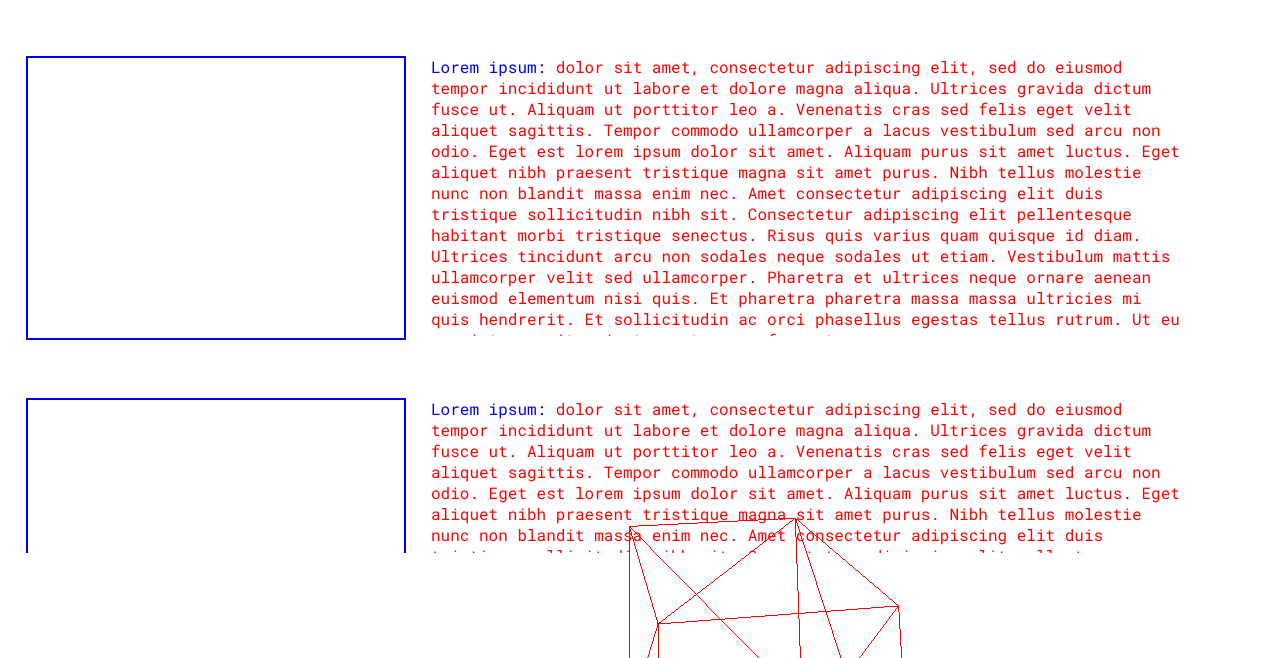
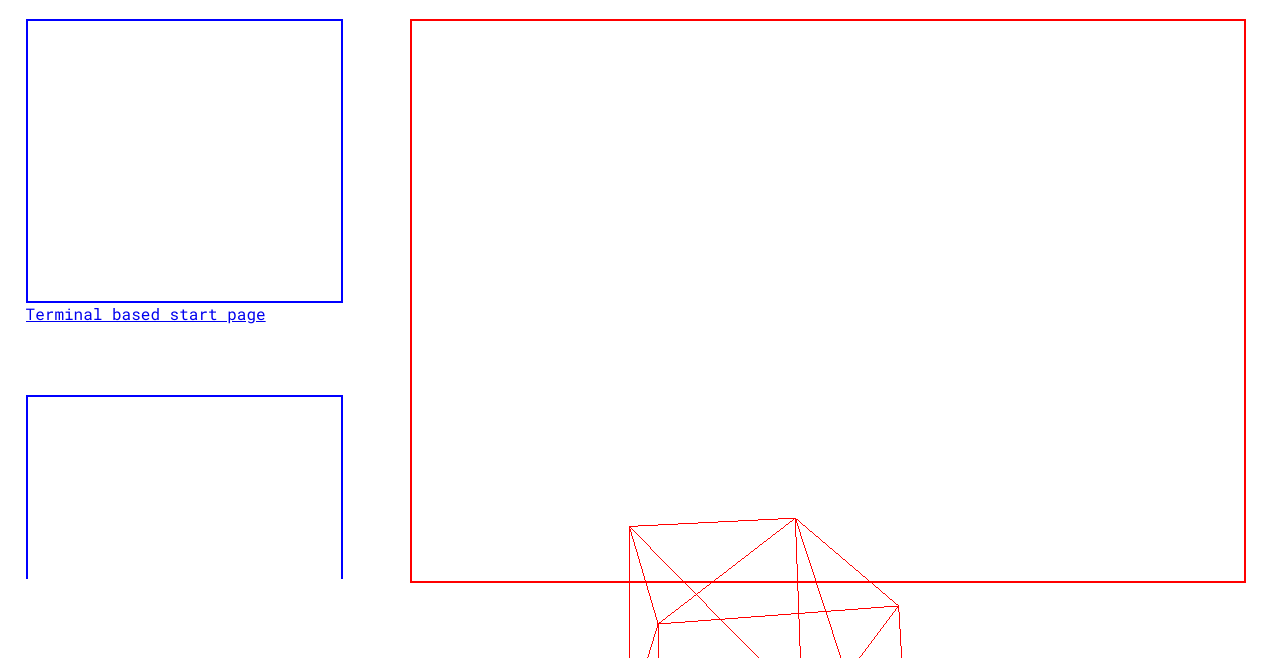
Before and after one commit to rgyllenhammer/rgyllenhammer.github.io, a plain HTML site: page projects.html in a window 1280 px wide. Shown: the part 142-800 px from the top of the page. Drawn offline with nearby package versions, Linux system fonts and the light colour scheme.

Commit message:
changed layout of projects page to use a fram

```diff
--- a/projects.html
+++ b/projects.html
@@ -14,42 +14,40 @@
       </div>
     </div>
 		<div id="projects-box"></div>
-		</div>
+		<iframe id="project-frame" name="project-frame"></iframe>
 		<script>
 
 			var projects = [
 				{
-					'title': 'Lorem ipsum',
+					'title': 'Terminal based start page',
 					'image_link': '',
-					'description': `dolor sit amet, consectetur adipiscing elit, sed do eiusmod tempor incididunt ut labore et dolore magna aliqua. Ultrices gravida dictum fusce ut. Aliquam ut porttitor leo a. Venenatis cras sed felis eget velit aliquet sagittis. Tempor commodo ullamcorper a lacus vestibulum sed arcu non odio. Eget est lorem ipsum dolor sit amet. Aliquam purus sit amet luctus. Eget aliquet nibh praesent tristique magna sit amet purus. Nibh tellus molestie nunc non blandit massa enim nec. Amet consectetur adipiscing elit duis tristique sollicitudin nibh sit. Consectetur adipiscing elit pellentesque habitant morbi tristique senectus. Risus quis varius quam quisque id diam. Ultrices tincidunt arcu non sodales neque sodales ut etiam. Vestibulum mattis ullamcorper velit sed ullamcorper. Pharetra et ultrices neque ornare aenean euismod elementum nisi quis. Et pharetra pharetra massa massa ultricies mi quis hendrerit. Et sollicitudin ac orci phasellus egestas tellus rutrum. Ut eu sem integer vitae justo eget magna fermentum.`
+					'description': ``
 				},
 				{
-					'title': 'Lorem ipsum',
+					'title': 'CSS Ruler Chrome Extension',
 					'image_link': '',
-					'description': `dolor sit amet, consectetur adipiscing elit, sed do eiusmod tempor incididunt ut labore et dolore magna aliqua. Ultrices gravida dictum fusce ut. Aliquam ut porttitor leo a. Venenatis cras sed felis eget velit aliquet sagittis. Tempor commodo ullamcorper a lacus vestibulum sed arcu non odio. Eget est lorem ipsum dolor sit amet. Aliquam purus sit amet luctus. Eget aliquet nibh praesent tristique magna sit amet purus. Nibh tellus molestie nunc non blandit massa enim nec. Amet consectetur adipiscing elit duis tristique sollicitudin nibh sit. Consectetur adipiscing elit pellentesque habitant morbi tristique senectus. Risus quis varius quam quisque id diam. Ultrices tincidunt arcu non sodales neque sodales ut etiam. Vestibulum mattis ullamcorper velit sed ullamcorper. Pharetra et ultrices neque ornare aenean euismod elementum nisi quis. Et pharetra pharetra massa massa ultricies mi quis hendrerit. Et sollicitudin ac orci phasellus egestas tellus rutrum. Ut eu sem integer vitae justo eget magna fermentum.`
+					'description': ``
 				},
 				{
-					'title': 'Lorem ipsum',
+					'title': 'Anissa',
 					'image_link': '',
-					'description': `dolor sit amet, consectetur adipiscing elit, sed do eiusmod tempor incididunt ut labore et dolore magna aliqua. Ultrices gravida dictum fusce ut. Aliquam ut porttitor leo a. Venenatis cras sed felis eget velit aliquet sagittis. Tempor commodo ullamcorper a lacus vestibulum sed arcu non odio. Eget est lorem ipsum dolor sit amet. Aliquam purus sit amet luctus. Eget aliquet nibh praesent tristique magna sit amet purus. Nibh tellus molestie nunc non blandit massa enim nec. Amet consectetur adipiscing elit duis tristique sollicitudin nibh sit. Consectetur adipiscing elit pellentesque habitant morbi tristique senectus. Risus quis varius quam quisque id diam. Ultrices tincidunt arcu non sodales neque sodales ut etiam. Vestibulum mattis ullamcorper velit sed ullamcorper. Pharetra et ultrices neque ornare aenean euismod elementum nisi quis. Et pharetra pharetra massa massa ultricies mi quis hendrerit. Et sollicitudin ac orci phasellus egestas tellus rutrum. Ut eu sem integer vitae justo eget magna fermentum.`
-				},
-				{
-					'title': 'Lorem ipsum',
-					'image_link': '',
-					'description': `dolor sit amet, consectetur adipiscing elit, sed do eiusmod tempor incididunt ut labore et dolore magna aliqua. Ultrices gravida dictum fusce ut. Aliquam ut porttitor leo a. Venenatis cras sed felis eget velit aliquet sagittis. Tempor commodo ullamcorper a lacus vestibulum sed arcu non odio. Eget est lorem ipsum dolor sit amet. Aliquam purus sit amet luctus. Eget aliquet nibh praesent tristique magna sit amet purus. Nibh tellus molestie nunc non blandit massa enim nec. Amet consectetur adipiscing elit duis tristique sollicitudin nibh sit. Consectetur adipiscing elit pellentesque habitant morbi tristique senectus. Risus quis varius quam quisque id diam. Ultrices tincidunt arcu non sodales neque sodales ut etiam. Vestibulum mattis ullamcorper velit sed ullamcorper. Pharetra et ultrices neque ornare aenean euismod elementum nisi quis. Et pharetra pharetra massa massa ultricies mi quis hendrerit. Et sollicitudin ac orci phasellus egestas tellus rutrum. Ut eu sem integer vitae justo eget magna fermentum.`
+					'description': ``
 				},
 			];
 
 
 			var proj_box = document.getElementById("projects-box");
-
+			// `<div class="project-row">
+			// 	<div class="image-placeholder"></div>
+			// 	<div class="project-text red">
+			// 		<span class="blue"> ${proj.title} </span>${proj.description}
+			// 	</div>
+			// </div>`;
 			for (var i = 0; i < projects.length; i++){
 				var proj = projects[i];
 				var str_to_add = `<div class="project-row">
 					<div class="image-placeholder"></div>
-					<div class="project-text red">
-						<span class="blue"> ${proj.title}: </span>${proj.description}
-					</div>
+					<a href="./framed.html?title=${proj.title}" target="project-frame">${proj.title}</a>
 				</div>`;
 				proj_box.innerHTML += str_to_add;
 			}
--- a/static/css/main.css
+++ b/static/css/main.css
@@ -86,14 +86,17 @@ body{
 }
 
 #projects-box {
+	margin-top: 2%;
 	margin-left: 2%;
-	width: 98%;
+	width: 25%;
 	height: 70%;
 	overflow-y: auto;
+	float: left;
+	/*background-color: red;*/
 }
 
 .project-row {
-	margin-top: 5%;
+	margin-bottom: 30%;
 	width: 100%;
 	height: 50%;
 	/*background-color: blue;*/
@@ -101,7 +104,7 @@ body{
 
 .image-placeholder{
 	height: 100%;
-	width: 30%;
+	width: 98%;
 	border: 2px solid blue;
 	float: left;
 }
@@ -113,3 +116,26 @@ body{
 	float: left;
 	overflow-y: auto;
 }
+
+#project-frame {
+	margin-top: 2%;
+	margin-left: 5%;
+	float: left;
+	width: 65%;
+	height: 70%;
+	border: 2px solid red;
+	z-index: -10;
+}
+
+#framed-body {
+	width: 100%;
+	height: 100%;
+	background-color: red;
+}
+
+#test-title{
+	padding: 22% 0;
+	color: white;
+	font-size: 40px;
+	text-align: center;
+}
```
Also changed, not shown: framed.html (renamed from test.html, +10 -6 lines), todo.html (+1 -0 lines).
